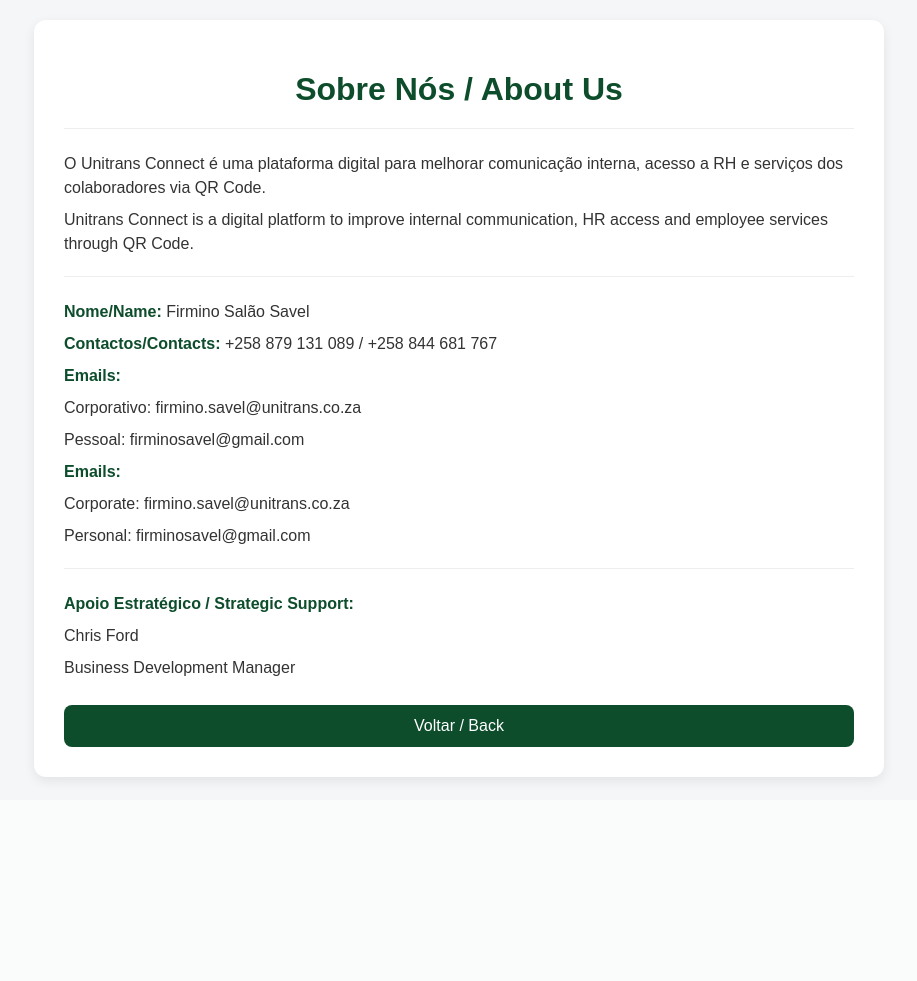
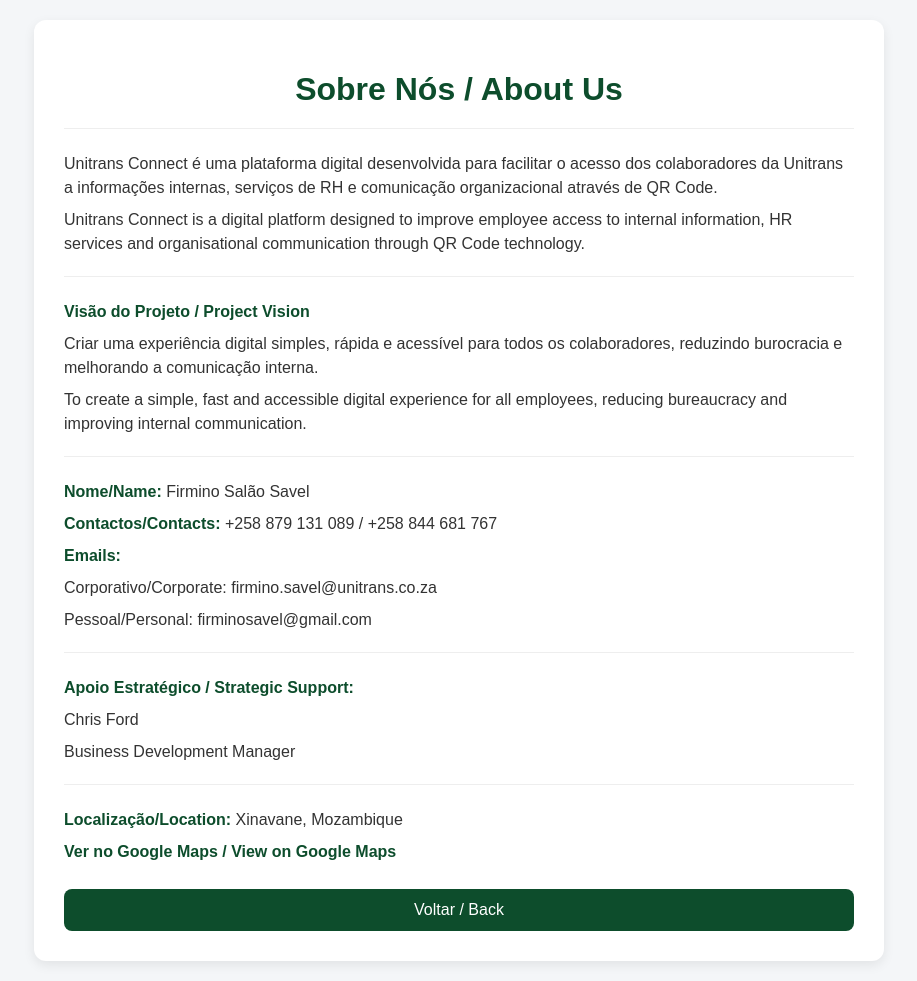
Before and after one commit to FSavel/unitrans-connect, a Flask app: page /sobre in a window 1280 px wide. Shown: the whole page, without its empty margins (181-1098 px from the left). Before the commit the page ends 783 px from the top, so only its background shows below. Run offline with Flask 3, Linux system fonts and the light colour scheme.

Commit message:
Update sobre.html

```diff
--- a/templates/sobre.html
+++ b/templates/sobre.html
@@ -49,6 +49,12 @@ p{
     color:#0d4d2c;
 }
 
+.map-link{
+    color:#0d4d2c;
+    font-weight:bold;
+    text-decoration:none;
+}
+
 a.button{
     display:block;
     margin-top:25px;
@@ -69,17 +75,35 @@ a.button{
 
 <h1>Sobre Nós / About Us</h1>
 
-<!-- INTRO -->
+<!-- INTRODUÇÃO -->
 <div class="section">
+
 <p>
-O Unitrans Connect é uma plataforma digital para melhorar comunicação interna, acesso a RH e serviços dos colaboradores via QR Code.
+Unitrans Connect é uma plataforma digital desenvolvida para facilitar o acesso dos colaboradores da Unitrans a informações internas, serviços de RH e comunicação organizacional através de QR Code.
 </p>
+
 <p>
-Unitrans Connect is a digital platform to improve internal communication, HR access and employee services through QR Code.
+Unitrans Connect is a digital platform designed to improve employee access to internal information, HR services and organisational communication through QR Code technology.
 </p>
+
 </div>
 
-<!-- DESENVOLVEDOR -->
+<!-- VISÃO -->
+<div class="section">
+
+<p class="label">Visão do Projeto / Project Vision</p>
+
+<p>
+Criar uma experiência digital simples, rápida e acessível para todos os colaboradores, reduzindo burocracia e melhorando a comunicação interna.
+</p>
+
+<p>
+To create a simple, fast and accessible digital experience for all employees, reducing bureaucracy and improving internal communication.
+</p>
+
+</div>
+
+<!-- DESENVOLVEDOR/DEVELOPER -->
 <div class="section">
 
 <p><span class="label">Nome/Name:</span> Firmino Salão Savel</p>
@@ -87,21 +111,34 @@ Unitrans Connect is a digital platform to improve internal communication, HR acc
 <p><span class="label">Contactos/Contacts:</span> +258 879 131 089 / +258 844 681 767</p>
 
 <p><span class="label">Emails:</span></p>
-<p>Corporativo: firmino.savel@unitrans.co.za</p>
-<p>Pessoal: firminosavel@gmail.com</p>
 
-<p><span class="label">Emails:</span></p>
-<p>Corporate: firmino.savel@unitrans.co.za</p>
-<p>Personal: firminosavel@gmail.com</p>
+<p>Corporativo/Corporate: firmino.savel@unitrans.co.za</p>
+
+<p>Pessoal/Personal: firminosavel@gmail.com</p>
 
 </div>
 
-<!-- APOIO ESTRATÉGICO -->
+<!-- APOIO/SUPPORT -->
 <div class="section">
 
 <p><span class="label">Apoio Estratégico / Strategic Support:</span></p>
+
 <p>Chris Ford</p>
+
 <p>Business Development Manager</p>
+
+</div>
+
+<!-- LOCALIZAÇÃO -->
+<div class="section">
+
+<p><span class="label">Localização/Location:</span> Xinavane, Mozambique</p>
+
+<p>
+<a href="https://maps.app.goo.gl/w9hqgpDpVPmreZkb7" target="_blank" class="map-link">
+Ver no Google Maps / View on Google Maps
+</a>
+</p>
 
 </div>
 
```
